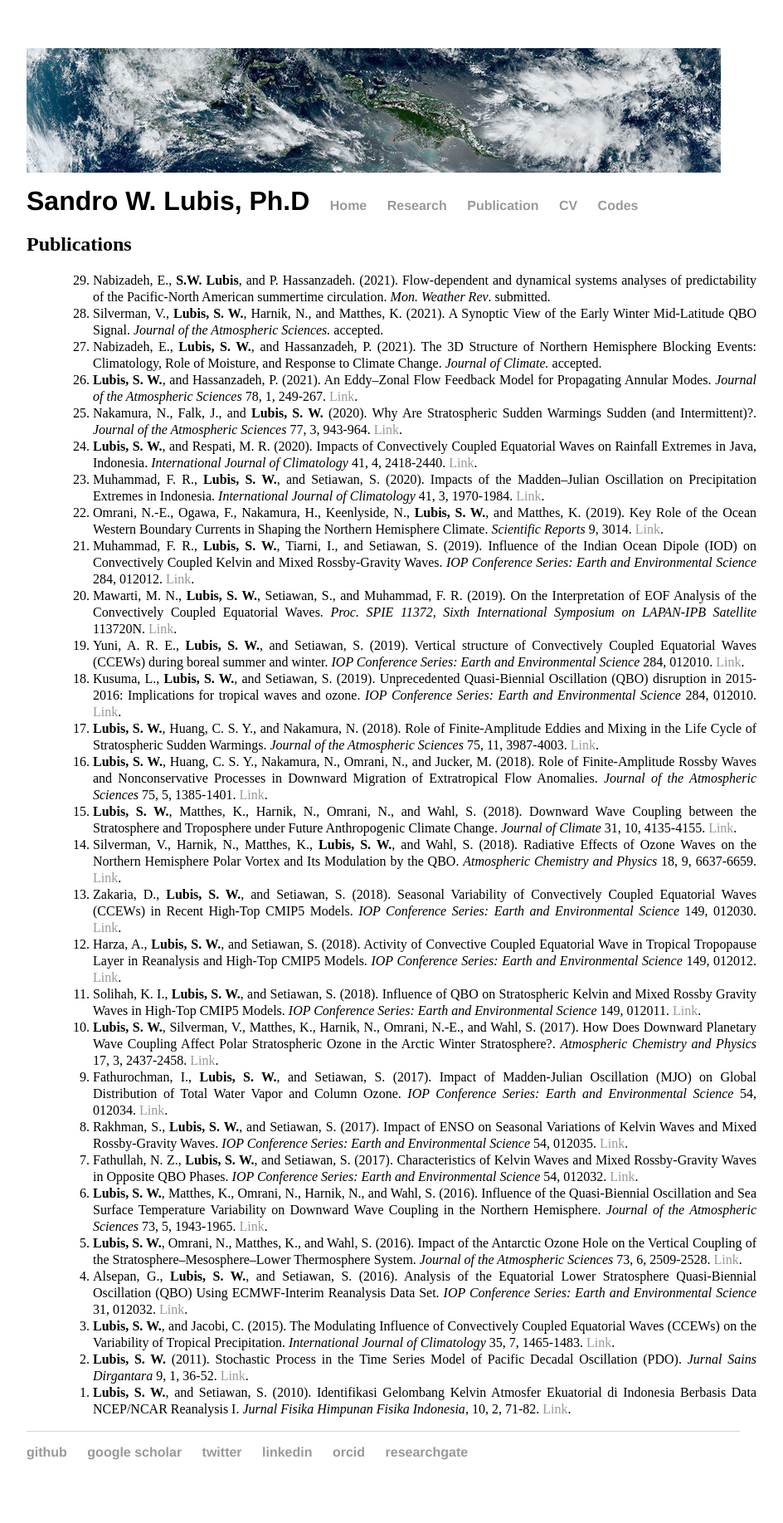
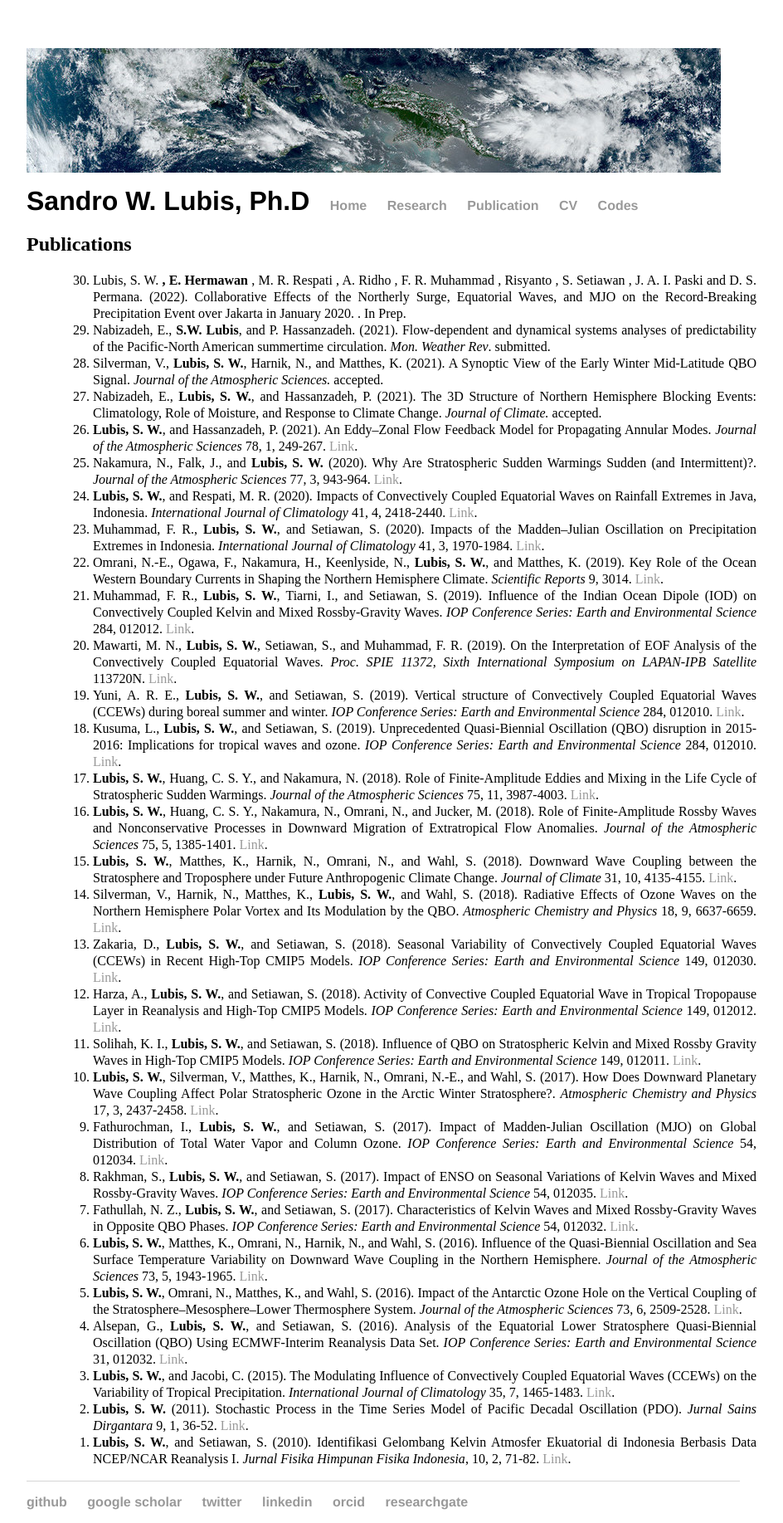
Before and after one commit to sandrolubis/sandrolubis.github.io, a Jekyll site: the page built from publication/index.html, in a window 1280 px wide. Shown: the whole page at 83% size, without its empty margins (276-1220 px from the left). Built offline with Jekyll 4.4.1, drawn with Linux system fonts in a browser that asks for light colours; before the commit the page ends 1775 px from its top, so only the background shows below that.

Commit message:
Update index.html

```diff
--- a/publication/index.html
+++ b/publication/index.html
@@ -7,6 +7,7 @@ title: Publications | Sandro Lubis
 	<h2>Publications</h2>
 	<ol style="line-height:1.25; text-align:justify;">
 	<ol reversed>
+		<li>Lubis, S. W. <b>, E. Hermawan </b>, M. R. Respati </b>, A. Ridho </b>, F. R. Muhammad </b>, Risyanto </b>, S. Setiawan </b>, J. A. I. Paski </b> and D. S. Permana. (2022). Collaborative Effects of the Northerly Surge, Equatorial Waves, and MJO on the Record-Breaking Precipitation Event over Jakarta in January 2020. </i>. In Prep.</li>
 		<li>Nabizadeh, E., <b>S.W. Lubis</b>, and P. Hassanzadeh. (2021). Flow-dependent and dynamical systems analyses of predictability of the Pacific-North American summertime circulation. <i>Mon. Weather Rev</i>. submitted.</li>
 		<li>Silverman, V., <b>Lubis, S. W.</b>, Harnik, N., and Matthes, K. (2021). A Synoptic View of the Early Winter Mid-Latitude QBO Signal. <i>Journal of the Atmospheric Sciences.</i> accepted.</li>
 		<li>Nabizadeh, E., <b>Lubis, S. W.</b>, and Hassanzadeh, P. (2021). The 3D Structure of Northern Hemisphere Blocking Events: Climatology, Role of Moisture, and Response to Climate Change. <i> Journal of Climate. </i> accepted.</li>
```
